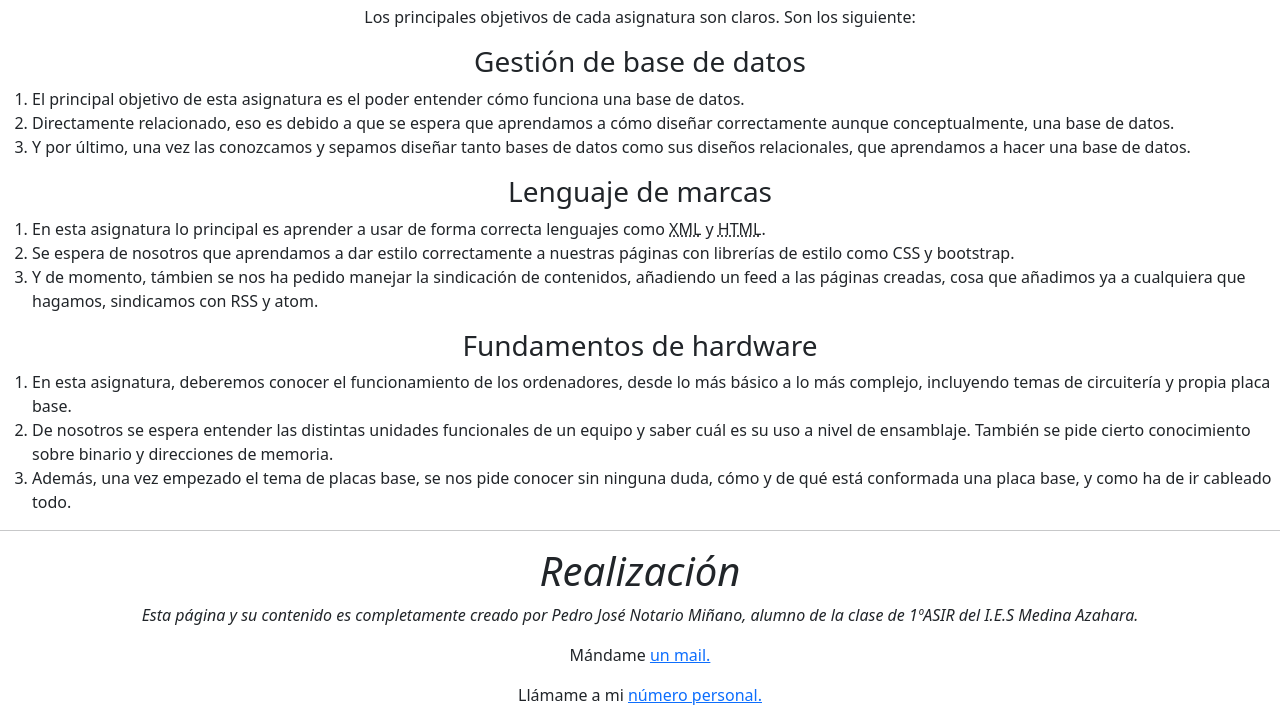
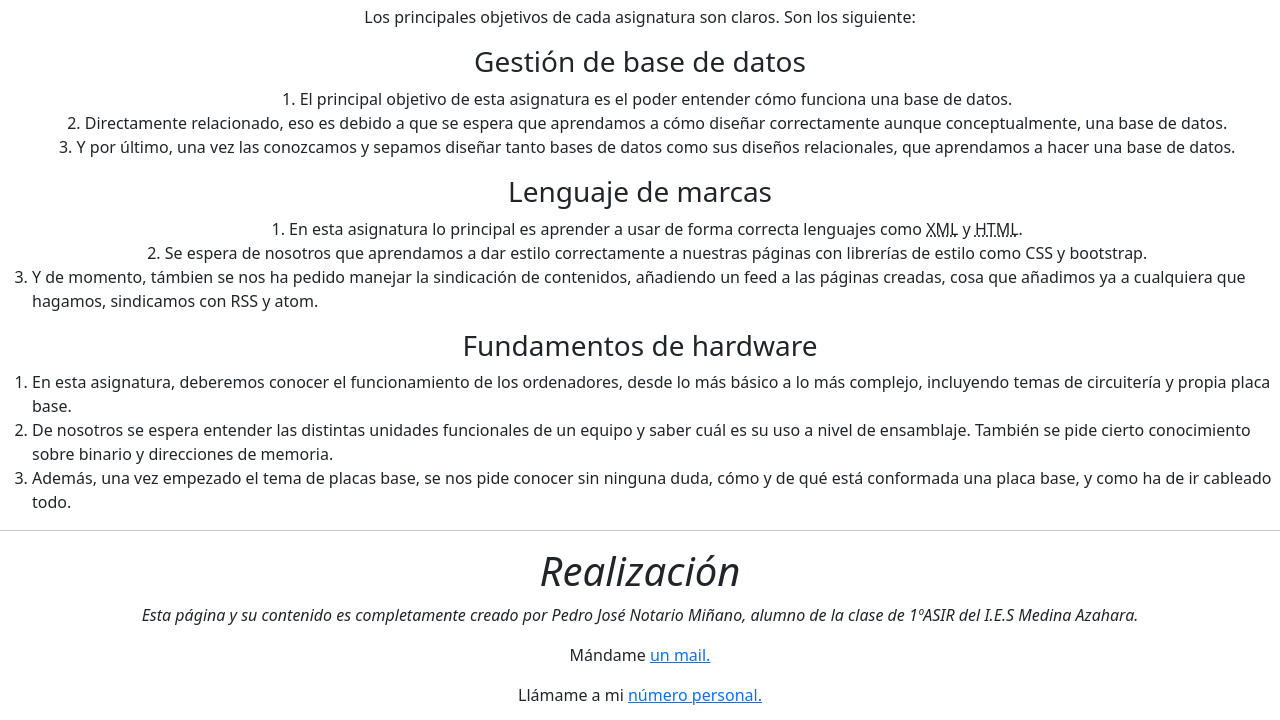
Before and after one commit to xd689/Pr-cticaLMAR, a plain HTML site: page index.html in a window 1280 px wide. Shown: the part 1214-1934 px from the top of the page. Drawn offline with nearby package versions, Linux system fonts and the light colour scheme.

Commit message:
Update Practica.css

```diff
--- a/styles/Practica.css
+++ b/styles/Practica.css
@@ -24,8 +24,20 @@ gap: 10px;
 margin: auto;
 }
 
-#listaGBD{
+#GBD{
     display: flex;
     align-items: center;
     flex-direction: column;
 }
+
+#LMAR{
+    display: flex;
+    align-items: center;
+    flex-direction: column;
+}
+
+#FHW{
+    display: flex;
+    align-items: center;
+    flex-direction: column;
+}
```
